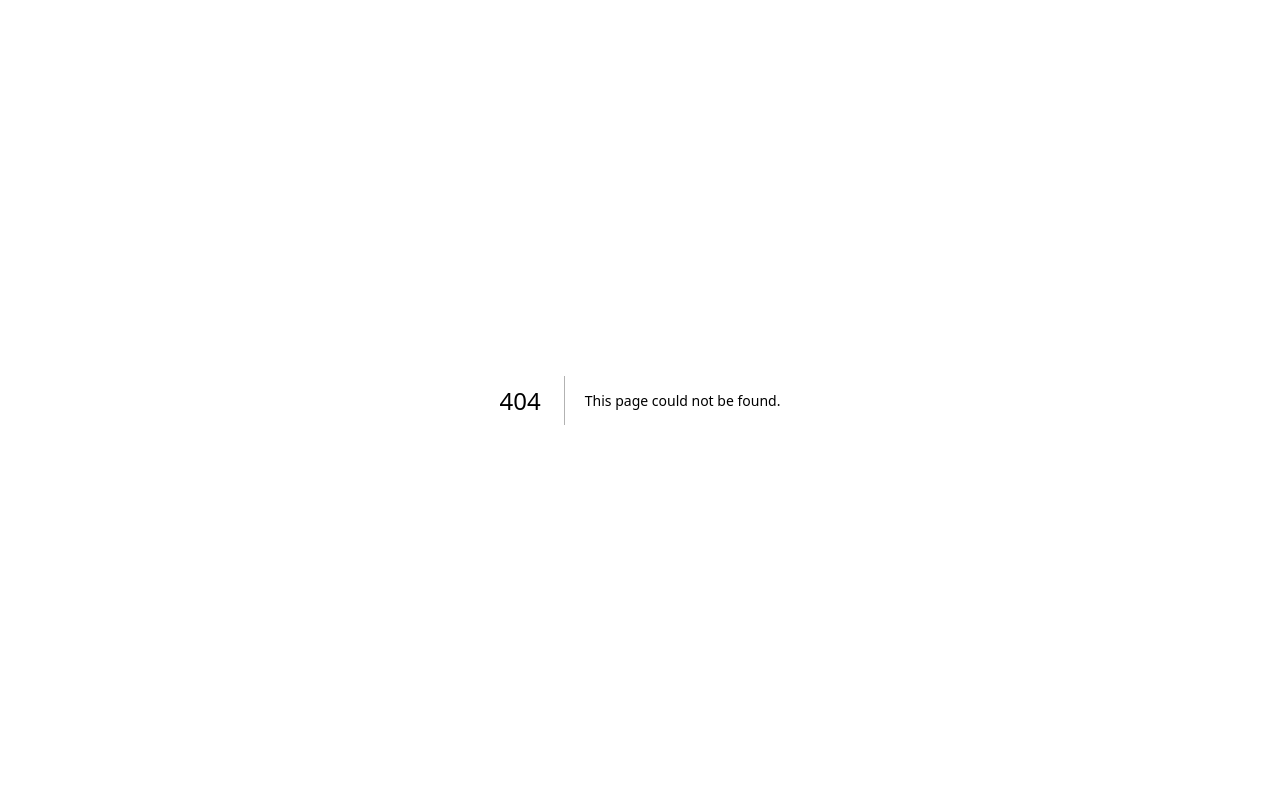
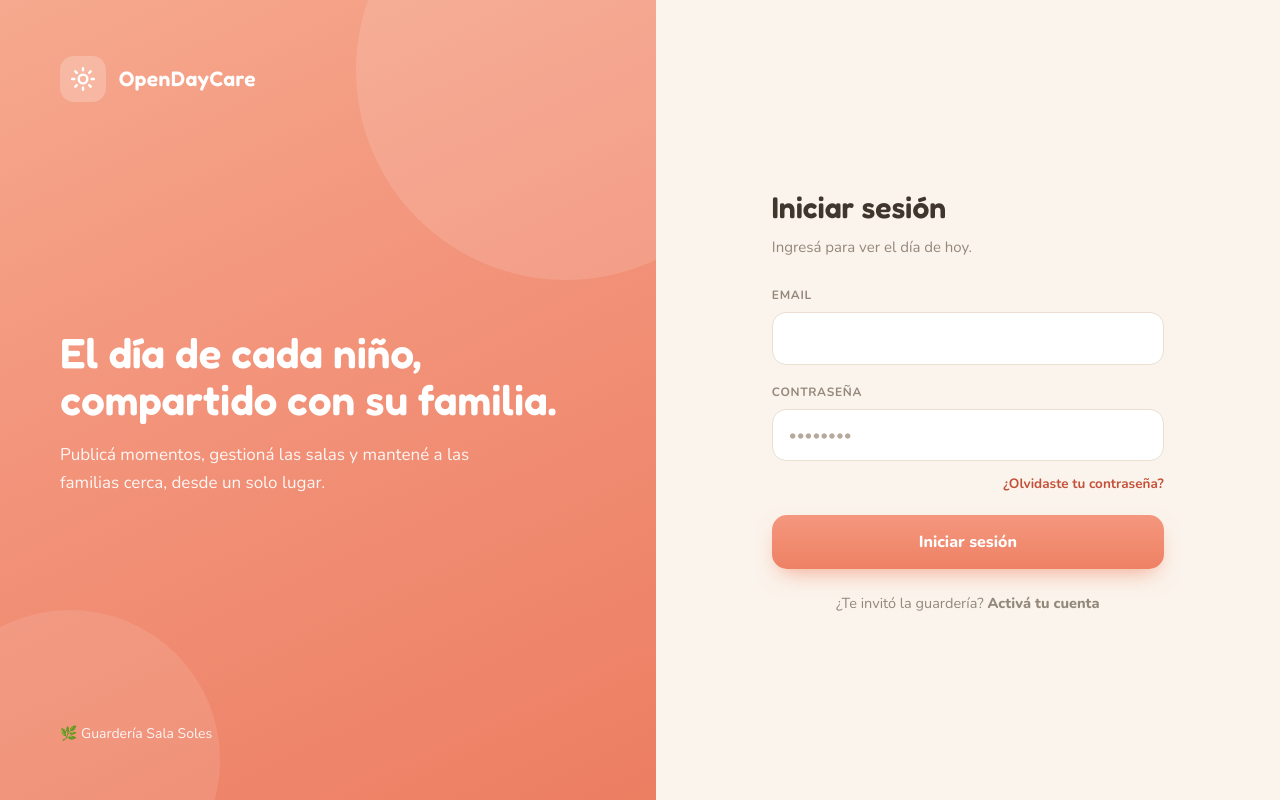
Before and after one commit to luca-palacios/open-daycare, a Next.js app: page /login in a window 1280 px wide. Before the commit this address had no page. Built offline with nearby package versions, Linux system fonts and the light colour scheme.

Commit message:
step-08-feat: add AuthBrandPanel and LoginForm components for user authentication

```diff
--- /dev/null
+++ b/app/_components/login/auth-brand-panel.tsx
@@ -0,0 +1,41 @@
+import { SunLogo } from "../ui/icons";
+
+export function AuthBrandPanel() {
+  return (
+    <aside className="relative hidden overflow-hidden bg-[linear-gradient(155deg,#F6A98E_0%,#F2937A_45%,#EC7E62_100%)] px-[60px] py-14 text-white lg:flex lg:flex-col lg:justify-between">
+      <div
+        aria-hidden="true"
+        className="absolute -right-[120px] -top-[140px] h-[420px] w-[420px] rounded-full bg-white/12"
+      />
+      <div
+        aria-hidden="true"
+        className="absolute -bottom-[110px] -left-[80px] h-[300px] w-[300px] rounded-full bg-white/10"
+      />
+
+      <div className="relative flex items-center gap-[13px]">
+        <div className="flex h-[46px] w-[46px] items-center justify-center rounded-[14px] bg-white/22">
+          <SunLogo className="h-[26px] w-[26px]" />
+        </div>
+        <span className="font-display text-[21px] font-semibold tracking-[0.5px]">
+          OpenDayCare
+        </span>
+      </div>
+
+      <div className="relative">
+        <h2 className="mb-[18px] font-display text-[42px] font-semibold leading-[1.12]">
+          El día de cada niño,
+          <br />
+          compartido con su familia.
+        </h2>
+        <p className="max-w-[430px] text-[17px] leading-[1.6] text-white/92">
+          Publicá momentos, gestioná las salas y mantené a las familias cerca,
+          desde un solo lugar.
+        </p>
+      </div>
+
+      <div className="relative text-[14px] text-white/90">
+        🌿 Guardería Sala Soles
+      </div>
+    </aside>
+  );
+}
--- /dev/null
+++ b/app/_components/login/login-form.tsx
@@ -0,0 +1,83 @@
+"use client";
+
+import Link from "next/link";
+import { useRouter } from "next/navigation";
+import { useState, type FormEvent } from "react";
+import { AuthField } from "../auth/auth-field";
+import { validateLogin, type AuthErrors } from "../../_lib/auth-validation";
+import { startDemoSession } from "../../_lib/demo-session";
+
+export function LoginForm() {
+  const router = useRouter();
+  const [email, setEmail] = useState("");
+  const [password, setPassword] = useState("");
+  const [errors, setErrors] = useState<AuthErrors>({});
+
+  function handleSubmit(event: FormEvent<HTMLFormElement>) {
+    event.preventDefault();
+
+    const nextErrors = validateLogin({ email, password });
+    setErrors(nextErrors);
+
+    if (Object.keys(nextErrors).length > 0) {
+      return;
+    }
+
+    startDemoSession();
+    router.replace("/");
+  }
+
+  return (
+    <form noValidate onSubmit={handleSubmit}>
+      <h1 className="font-display text-[30px] font-semibold text-ink">
+        Iniciar sesión
+      </h1>
+      <p className="mt-1.5 mb-7 text-[15px] text-muted">
+        Ingresá para ver el día de hoy.
+      </p>
+
+      <div className="flex flex-col gap-[18px]">
+        <AuthField
+          id="login-email"
+          label="EMAIL"
+          type="email"
+          autoComplete="email"
+          value={email}
+          onChange={setEmail}
+          error={errors.email}
+        />
+        <div>
+          <AuthField
+            id="login-password"
+            label="CONTRASEÑA"
+            type="password"
+            autoComplete="current-password"
+            placeholder="••••••••"
+            value={password}
+            onChange={setPassword}
+            error={errors.password}
+          />
+          <div className="mt-2.5 text-right">
+            <span className="text-[13.5px] font-bold text-brand-dark">
+              ¿Olvidaste tu contraseña?
+            </span>
+          </div>
+        </div>
+      </div>
+
+      <button
+        type="submit"
+        className="mt-5 w-full rounded-[15px] bg-[linear-gradient(180deg,#F4977E,#EE8164)] py-[15px] text-[16px] font-extrabold text-white shadow-[0_10px_22px_-8px_rgba(238,129,100,0.7)] transition-opacity hover:opacity-95 focus-visible:outline-2 focus-visible:outline-offset-2 focus-visible:outline-brand-dark"
+      >
+        Iniciar sesión
+      </button>
+
+      <p className="mt-6 text-center text-[14.5px] text-muted">
+        ¿Te invitó la guardería?{" "}
+        <Link href="/activate-account" className="font-extrabold text-brand-dark">
+          Activá tu cuenta
+        </Link>
+      </p>
+    </form>
+  );
+}
--- /dev/null
+++ b/app/login/page.tsx
@@ -0,0 +1,21 @@
+import type { Metadata } from "next";
+import { AuthBrandPanel } from "../_components/login/auth-brand-panel";
+import { LoginForm } from "../_components/login/login-form";
+
+export const metadata: Metadata = {
+  title: "Iniciar sesión · OpenDayCare",
+  description: "Ingresá para ver el día de hoy en OpenDayCare.",
+};
+
+export default function LoginPage() {
+  return (
+    <main className="grid min-h-screen bg-auth-canvas lg:grid-cols-[1.05fr_1fr]">
+      <AuthBrandPanel />
+      <div className="flex items-center justify-center px-5 py-10 sm:p-10">
+        <div className="w-full max-w-[392px]">
+          <LoginForm />
+        </div>
+      </div>
+    </main>
+  );
+}
```
